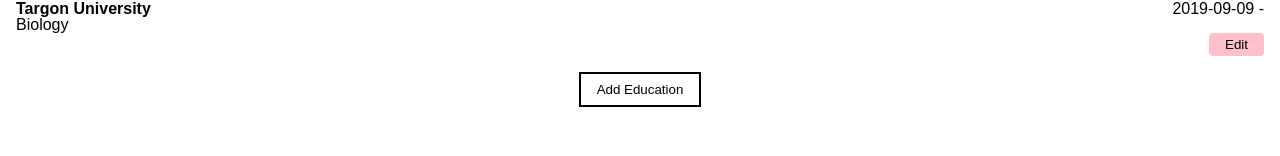
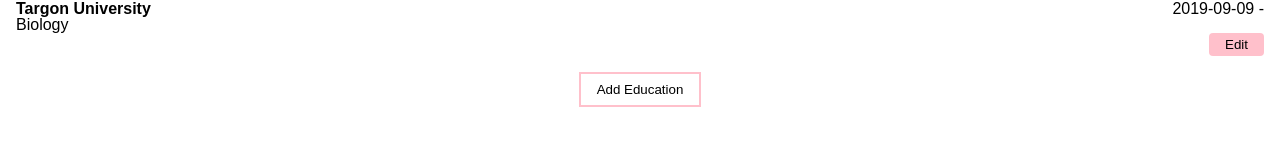
Before and after one commit to jduong09/cvProject, a React (Create React App) app: page / in a window 1280 px wide. In both pictures the pointer is over the button "Add Education". Shown: the part 210-366 px from the top of the page. Built offline with nearby package versions, Linux system fonts and the light colour scheme.

Commit message:
Added active states.

```diff
--- a/src/styles/App.css
+++ b/src/styles/App.css
@@ -59,7 +59,7 @@
 }
 
 .form-header > h2 {
-  font-size: 1.75rem;
+  font-size: 1.5rem;
 }
 
 form {
@@ -95,7 +95,7 @@
   -moz-appearance: none;
 }
 
-#btn-gen-info:hover {
+#btn-gen-info:hover, #btn-education-form:hover, #btn-experience-submit:hover, #btn-achievement-submit:hover {
   border-color: pink;
   background-color: #FFFFFF;
 }
@@ -142,6 +142,10 @@
   padding: .5rem 1rem;
   border: 2px solid black;
   font-weight: 500;
+}
+
+.btn-add:hover {
+  border-color: pink;
 }
 
 .list-item-experience {
@@ -205,3 +209,7 @@
   list-style-type: disc;
   margin: 0 0 .5rem 1rem;
 }
+
+button:hover {
+  cursor: pointer;
+}
```
